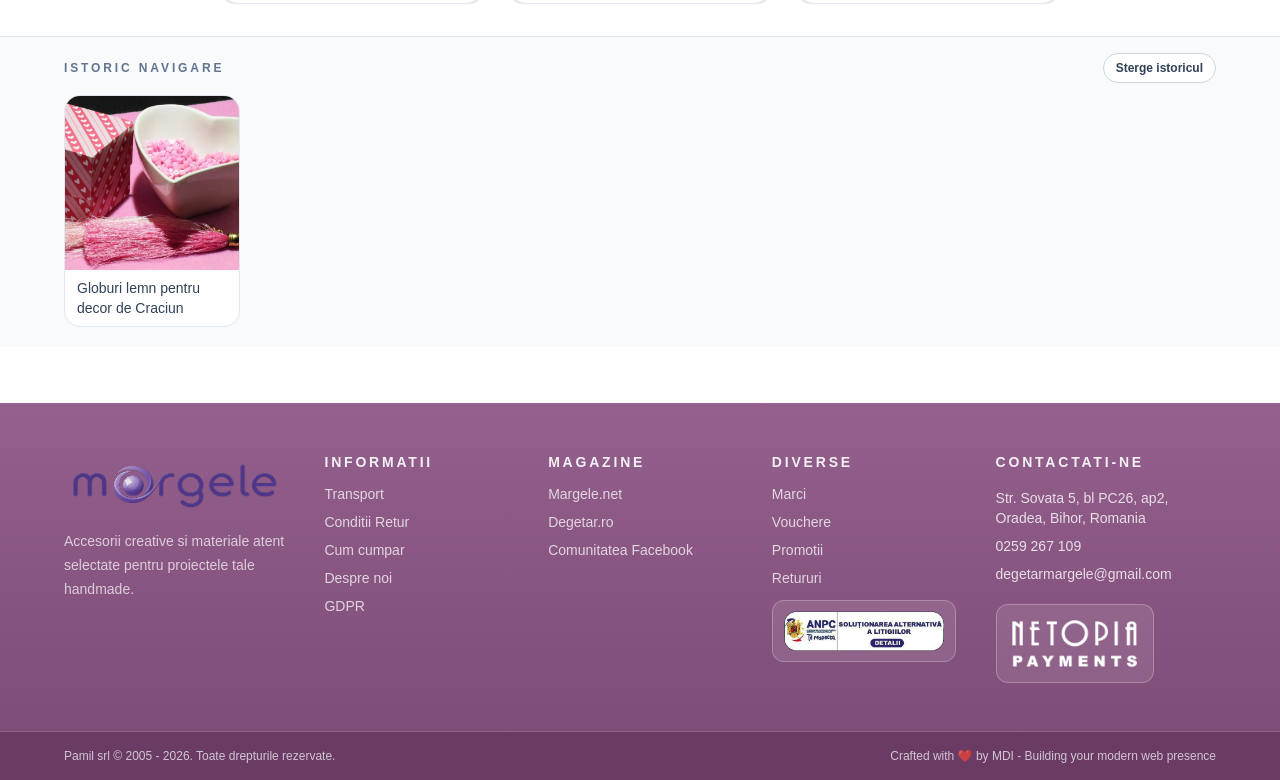
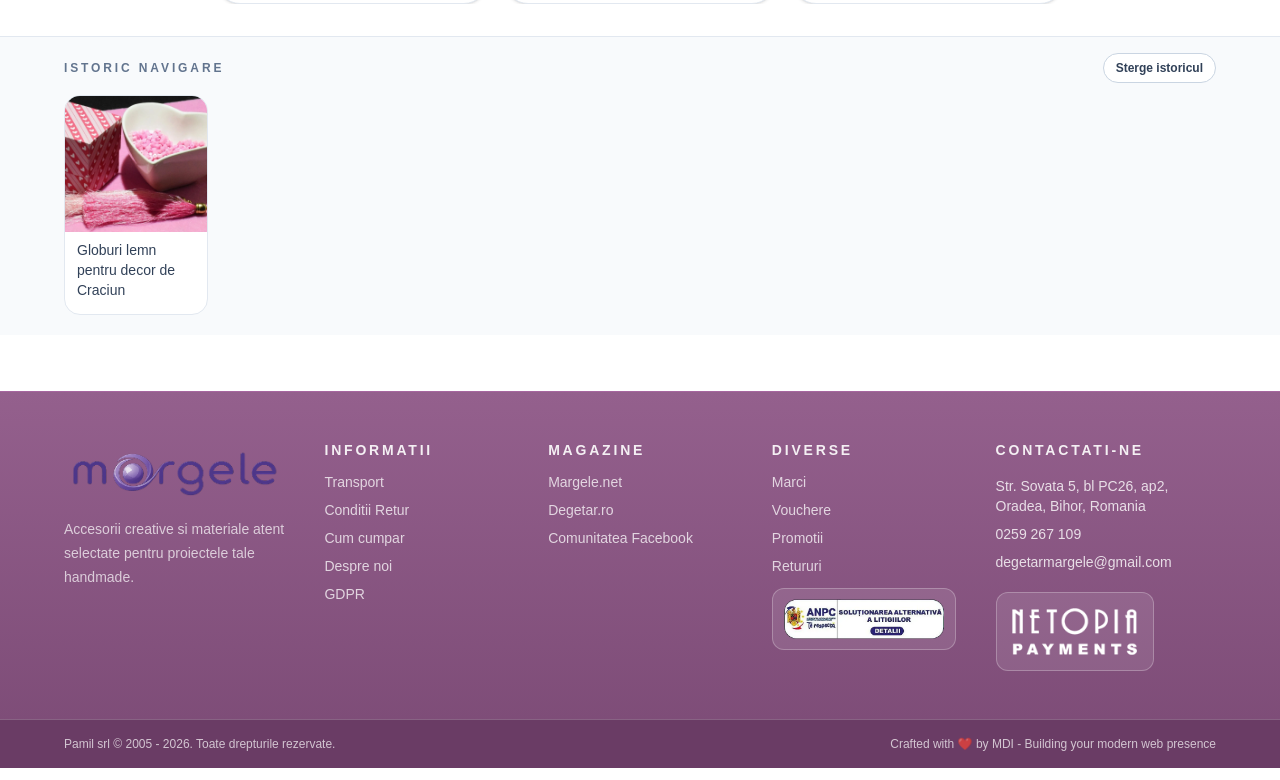
Before and after one commit to DMI-web-presence/margele-net-project, a Next.js app in the folder frontend/: page /products/9001 in a window 1280 px wide. Shown: the part 1792-2572 px from the top of the page. Built offline with nearby package versions, Linux system fonts and the light colour scheme; no server answers.

Commit message:
MARGELE-50 Improved add to cart menu

```diff
--- a/frontend/app/basket/page.tsx
+++ b/frontend/app/basket/page.tsx
@@ -7,6 +7,7 @@ type Product = {
   description: string | null;
   price: string;
   imageUrl: string | null;
+  sku?: string | null;
   categoryId: number | null;
   createdAt: string;
 };
--- a/frontend/app/products/[id]/page.tsx
+++ b/frontend/app/products/[id]/page.tsx
@@ -296,6 +296,7 @@ export default async function ProductPage({ params }: { params: Promise<{ id: st
                 name: product.name,
                 price: product.price,
                 imageUrl: product.imageUrl,
+                sku: product.sku ?? null,
               }}
               productDetails={{
                 material: materialText,
--- a/frontend/components/basket-page-content.tsx
+++ b/frontend/components/basket-page-content.tsx
@@ -12,6 +12,7 @@ type Product = {
   description: string | null;
   price: string;
   imageUrl: string | null;
+  sku?: string | null;
   categoryId: number | null;
   createdAt: string;
 };
@@ -209,6 +210,7 @@ export default function BasketPageContent({ products }: BasketPageContentProps)
             name: product?.name ?? item.product.name,
             imageUrl: product?.imageUrl ?? item.product.imageUrl,
             price: product?.price ?? item.product.price,
+            sku: item.product.sku ?? product?.sku ?? null,
             description: product?.description ?? null,
           },
         };
@@ -308,19 +310,12 @@ export default function BasketPageContent({ products }: BasketPageContentProps)
                         </Link>
 
                         <div className="space-y-3">
-                          <div className="space-y-1">
                           <Link
                             href={`/products/${item.product.id}`}
                             className="text-xl font-semibold leading-7 text-slate-900 transition hover:text-slate-700"
                           >
                             {item.product.name}
                           </Link>
-                            {item.product.description ? (
-                              <p className="text-sm leading-6 text-slate-600">
-                                {item.product.description}
-                              </p>
-                            ) : null}
-                          </div>
 
                           <div className="space-y-1">
                             <p className="text-2xl font-semibold tracking-tight text-slate-900">
@@ -332,12 +327,9 @@ export default function BasketPageContent({ products }: BasketPageContentProps)
                           </div>
 
                           <div className="flex flex-wrap gap-6 text-sm text-slate-600">
-                            <p>Produs ID: {item.product.id}</p>
+                            {item.product.sku ? <p>SKU: {item.product.sku}</p> : null}
                             {item.product.selectedSize ? (
                               <p className="font-semibold text-indigo-700">{item.product.selectedSize}</p>
-                            ) : null}
-                            {item.product.description ? (
-                              <p className="max-w-xl">Detalii: {item.product.description}</p>
                             ) : null}
                           </div>
 
--- a/frontend/components/cart-provider.tsx
+++ b/frontend/components/cart-provider.tsx
@@ -8,6 +8,7 @@ export type CartProduct = {
   name: string;
   price: string;
   imageUrl: string | null;
+  sku?: string | null;
   selectedSize?: string | null;
 };
 
--- a/frontend/components/navigation-history.tsx
+++ b/frontend/components/navigation-history.tsx
@@ -77,10 +77,10 @@ export default function NavigationHistory() {
             <Link
               key={item.href}
               href={item.href}
-              className="group flex min-w-[9rem] max-w-[11rem] flex-col overflow-hidden rounded-2xl border border-slate-200 bg-white text-sm font-medium text-slate-700 transition hover:border-slate-300 hover:text-slate-950 hover:shadow-sm"
+              className="group flex h-[13.75rem] w-[9rem] shrink-0 flex-col overflow-hidden rounded-2xl border border-slate-200 bg-white text-sm font-medium text-slate-700 transition hover:border-slate-300 hover:text-slate-950 hover:shadow-sm"
             >
               {item.imageUrl ? (
-                <div className="relative aspect-square bg-slate-100">
+                <div className="relative h-[8.5rem] shrink-0 bg-slate-100">
                   <Image
                     src={item.imageUrl}
                     alt={item.label}
@@ -90,7 +90,7 @@ export default function NavigationHistory() {
                   />
                 </div>
               ) : null}
-              <span className="line-clamp-2 px-3 py-2">{item.label}</span>
+              <span className="line-clamp-3 min-h-0 px-3 py-2 leading-5">{item.label}</span>
             </Link>
           ))}
         </div>
--- a/frontend/components/product-purchase-controls.tsx
+++ b/frontend/components/product-purchase-controls.tsx
@@ -26,6 +26,7 @@ type ProductPurchaseControlsProps = {
     name: string;
     price: string;
     imageUrl: string | null;
+    sku?: string | null;
   };
   productDetails?: {
     material: string;
@@ -358,6 +359,7 @@ export default function ProductPurchaseControls({
               {
                 ...product,
                 price: currentPrice.toFixed(2),
+                sku: currentSku || product.sku || null,
                 selectedSize: cartOption || null,
               },
               event.currentTarget,
```
Lines whose indentation alone changed are shown as unchanged.
